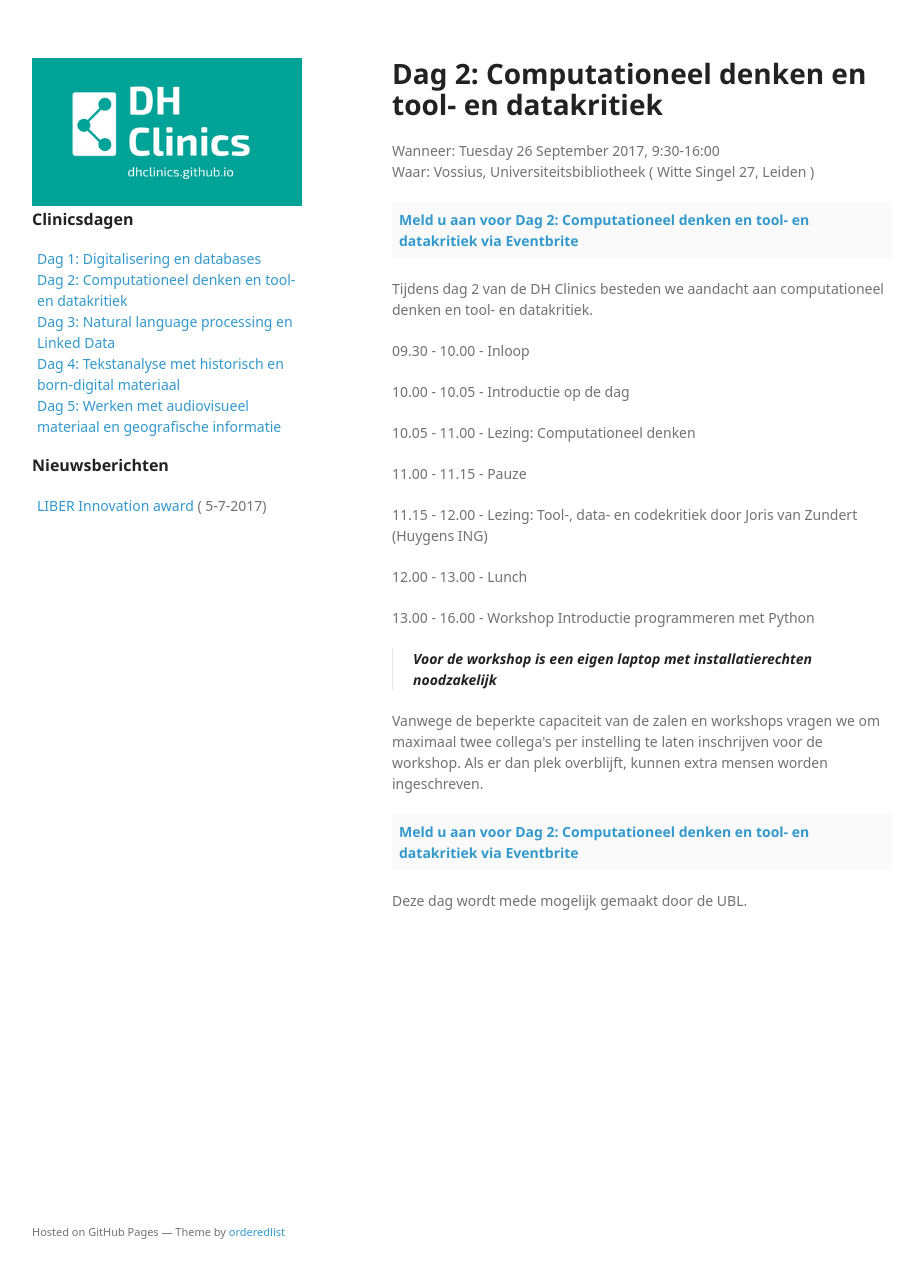
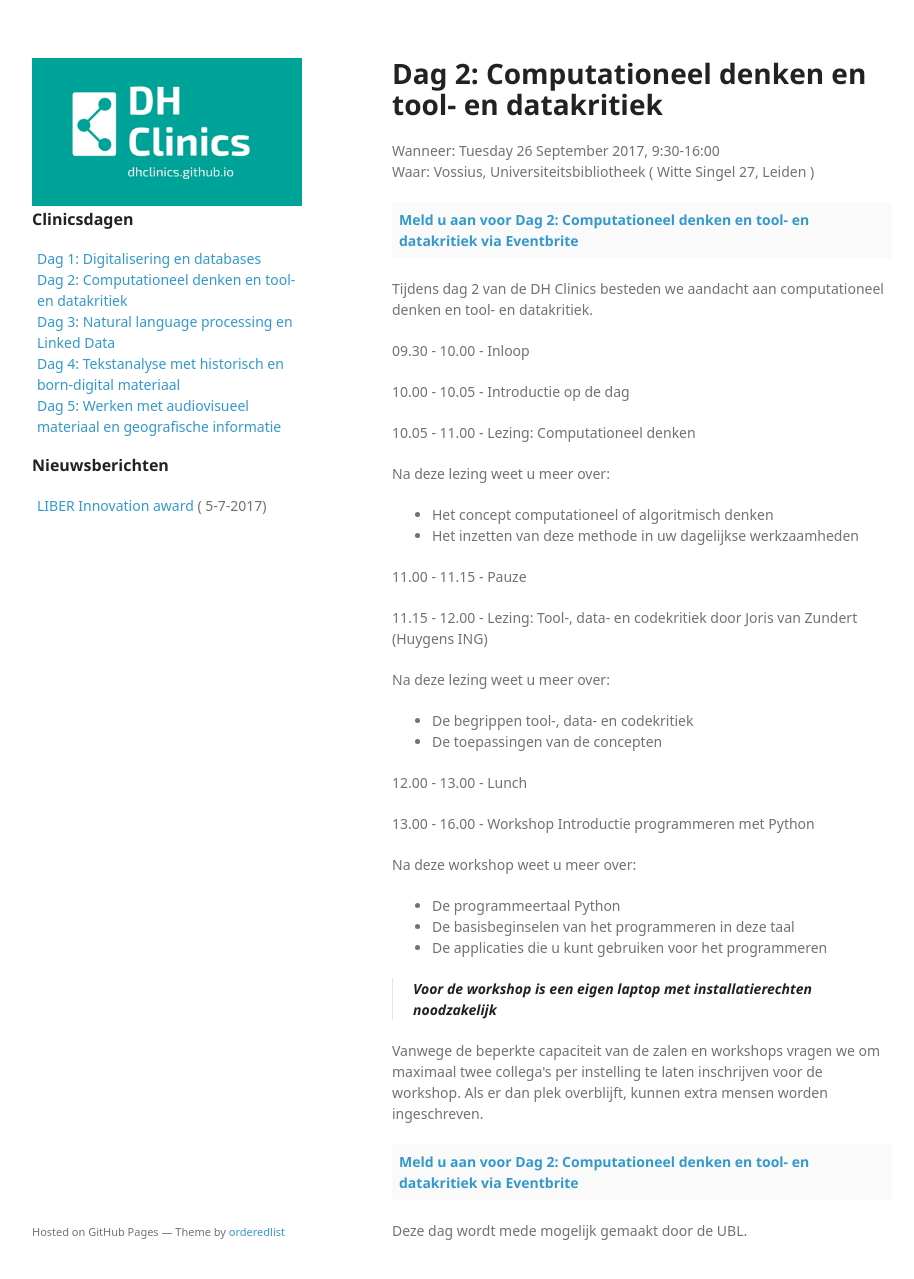
Before and after one commit to DHClinics/dhclinics.github.io, a Jekyll site: the page built from _dag/2017-dag2.md, in a window 1280 px wide and 1311 px high. Shown: the top 1279 px of the window, without its empty margins (178-1092 px from the left). Built offline with Jekyll 4.4.1, drawn with Linux system fonts in a browser that asks for light colours; some web fonts are replaced; a script that is not in the unit is left out.

Commit message:
Toevoegen leerdoelen onderdelen

```diff
--- a/_dag/2017-dag2.md
+++ b/_dag/2017-dag2.md
@@ -20,12 +20,25 @@ Tijdens dag 2 van de DH Clinics besteden we aandacht aan computationeel denken e
 
 10.05 - 11.00 - Lezing: Computationeel denken
 
+Na deze lezing weet u meer over:
+- Het concept computationeel of algoritmisch denken
+- Het inzetten van deze methode in uw dagelijkse werkzaamheden
+
 11.00 - 11.15 - Pauze
 
 11.15 - 12.00 - Lezing: Tool-, data- en codekritiek door Joris van Zundert (Huygens ING)
+
+Na deze lezing weet u meer over:
+- De begrippen tool-, data- en codekritiek
+- De toepassingen van de concepten
 
 12.00 - 13.00 - Lunch
 
 13.00 - 16.00 - Workshop Introductie programmeren met Python
 
+Na deze workshop weet u meer over:
+- De programmeertaal Python
+- De basisbeginselen van het programmeren in deze taal
+- De applicaties die u kunt gebruiken voor het programmeren
+
 >  **Voor de workshop is een eigen laptop met installatierechten noodzakelijk**
```
